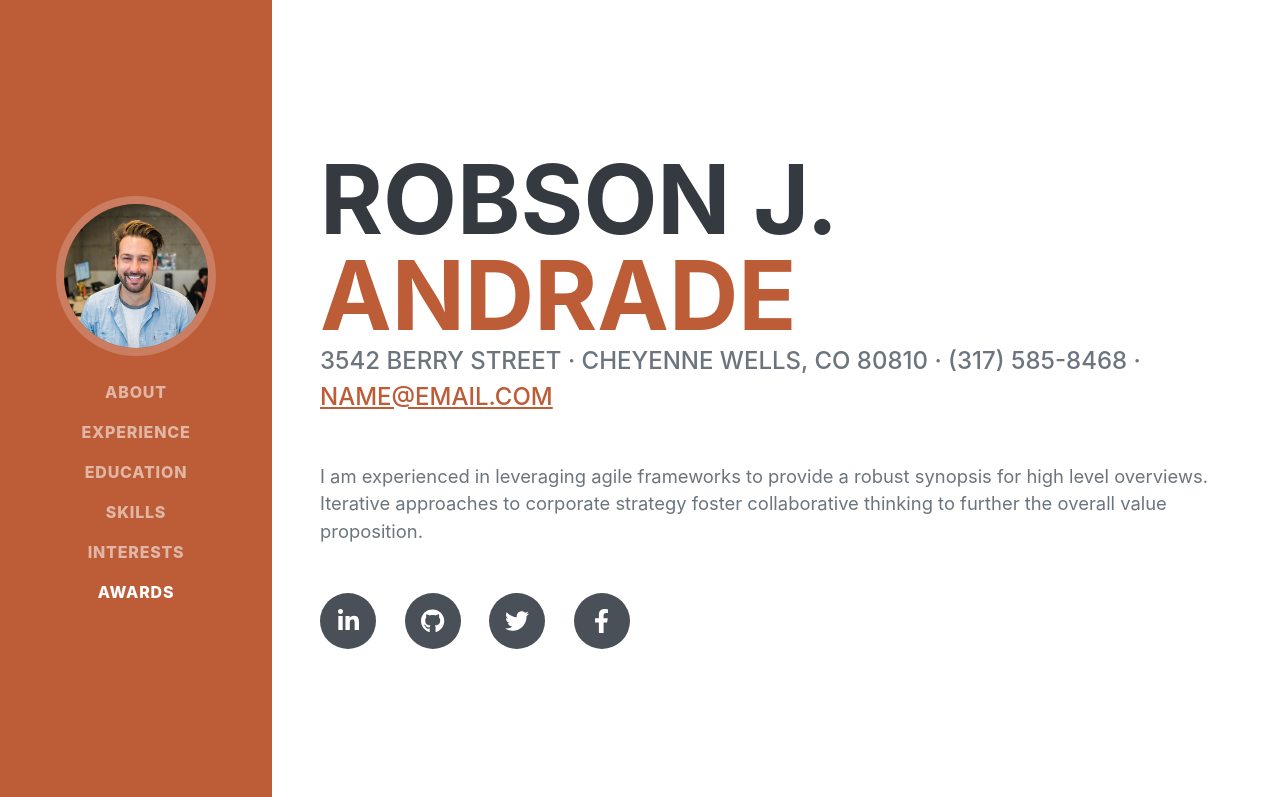
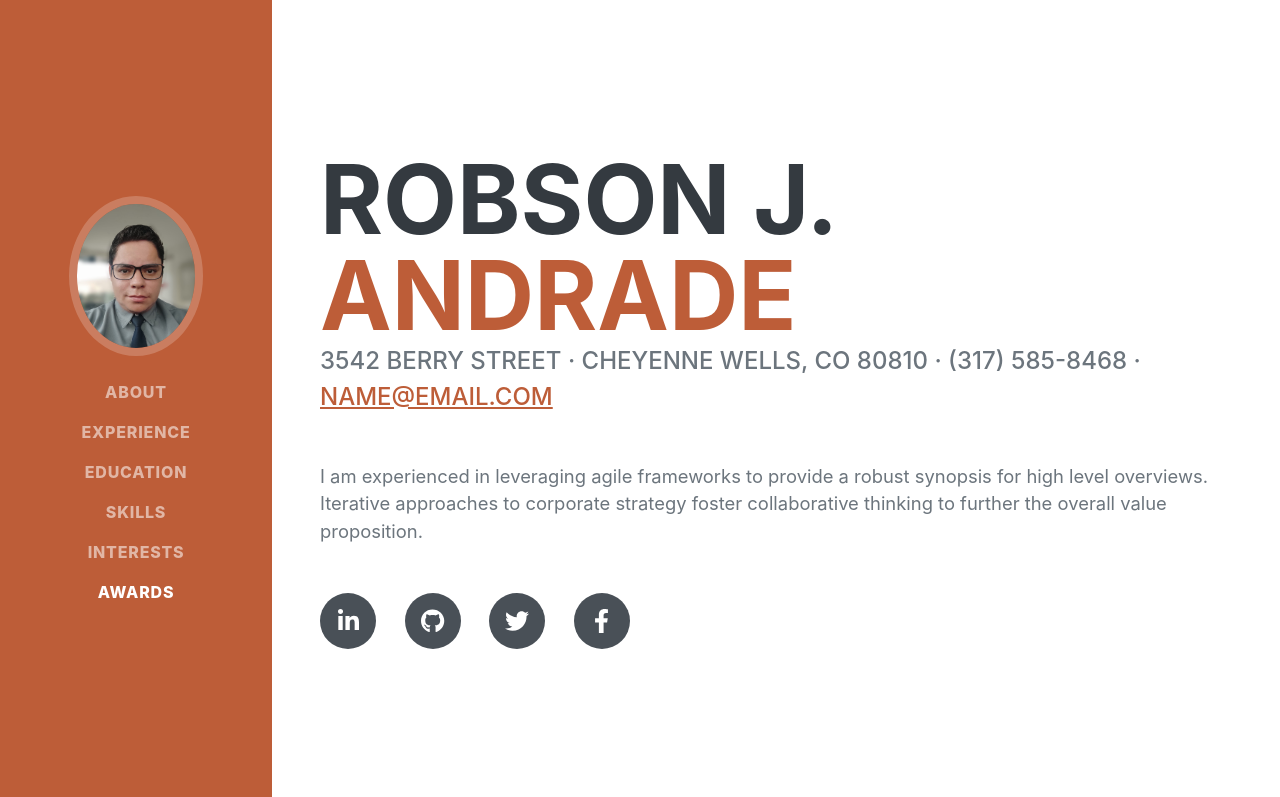
Before and after one commit to robsondanny/robsondanny.github.io, a plain HTML site: page index.html in a window 1280 px wide. Shown: the top 797 px of the page. Drawn offline with nearby package versions, Linux system fonts and the light colour scheme; a web font is replaced by a local one.

Commit message:
alteração de foto

```diff
--- a/index.html
+++ b/index.html
@@ -20,7 +20,7 @@
         <nav class="navbar navbar-expand-lg navbar-dark bg-primary fixed-top" id="sideNav">
             <a class="navbar-brand js-scroll-trigger" href="#page-top">
                 <span class="d-block d-lg-none">Robson J. Andrade</span>
-                <span class="d-none d-lg-block"><img class="img-fluid img-profile rounded-circle mx-auto mb-2" src="assets/img/profile.jpg" alt="..." /></span>
+                <span class="d-none d-lg-block"><img class="img-fluid img-profile rounded-circle mx-auto mb-2" src="assets/img/WhatsApp.jpeg" alt="..." /></span>
             </a>
             <button class="navbar-toggler" type="button" data-bs-toggle="collapse" data-bs-target="#navbarResponsive" aria-controls="navbarResponsive" aria-expanded="false" aria-label="Toggle navigation"><span class="navbar-toggler-icon"></span></button>
             <div class="collapse navbar-collapse" id="navbarResponsive">
```
Also changed, not shown: assets/img/WhatsApp.jpeg (added).
